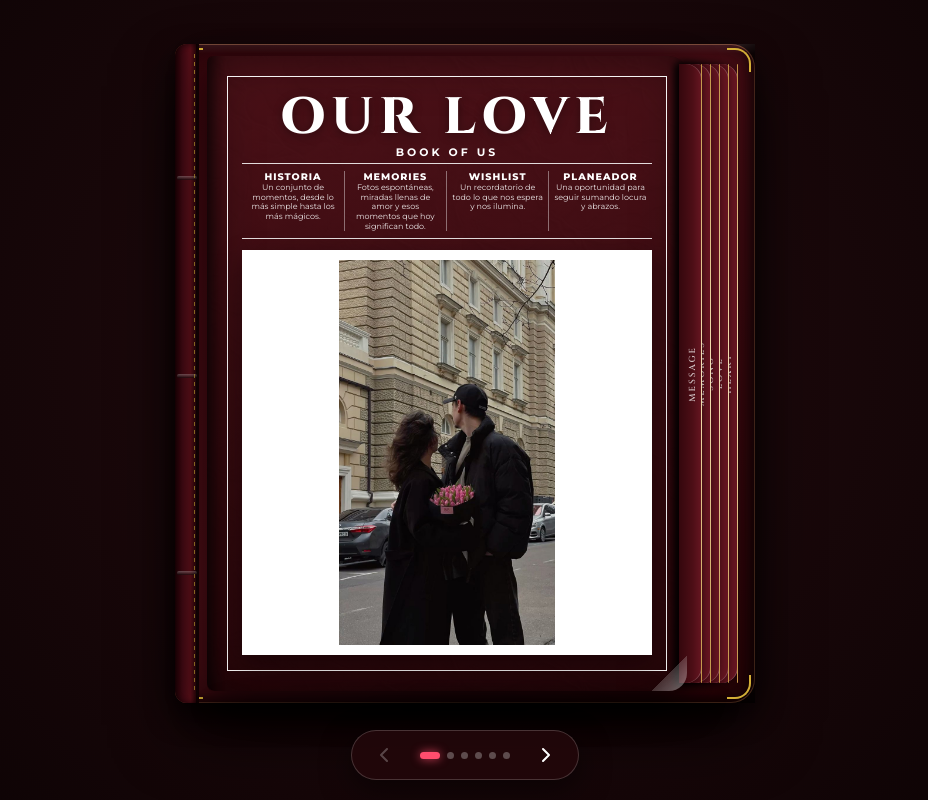
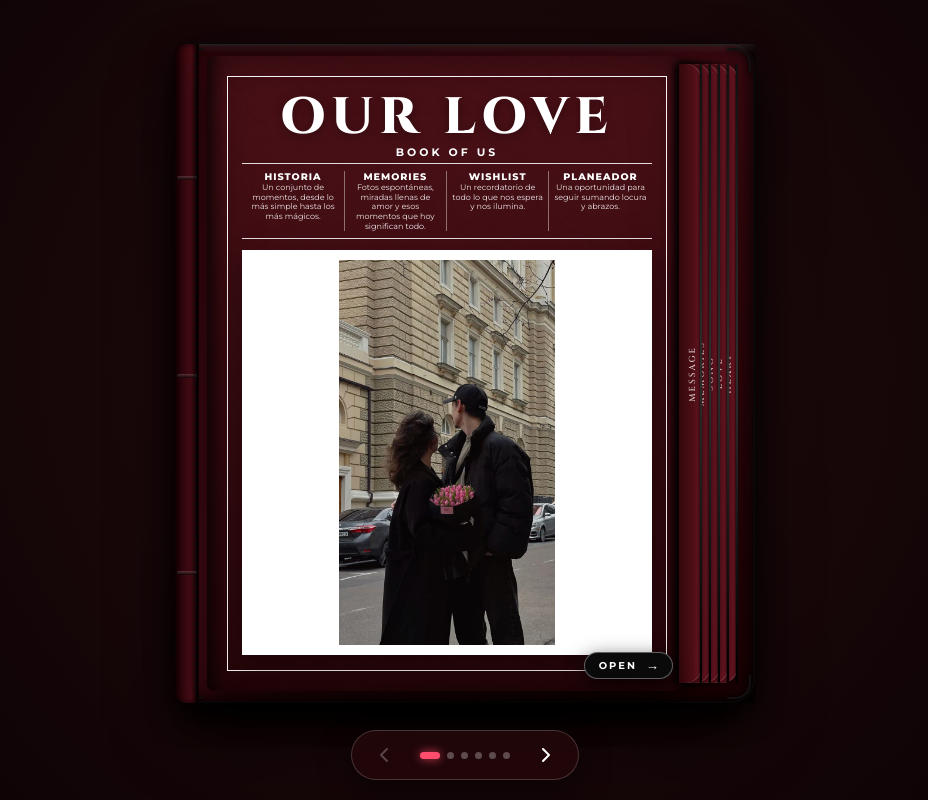
Before and after one commit to ayahmohamed1/love-book, a React (Vite) app: page / in a window 1280 px wide. Shown: the whole page, without its empty margins (175-1103 px from the left). Built offline with nearby package versions, Linux system fonts and the light colour scheme; a web font is replaced by a local one.

Commit message:
style: replace yellow with luxury black, remove transparent corner overlay, add chic minimalist flip indicators

```diff
--- a/src/components/BookContainer.jsx
+++ b/src/components/BookContainer.jsx
@@ -62,7 +62,7 @@ export function BookContainer({ content }) {
     setTargetPage(target);
     sounds.playPageFlip();
 
-    // 600ms realistic 3D book leaf curl animation
+    // 600ms realistic 3D page turn
     setTimeout(() => {
       setCurrentPage(target);
       setIsFlipping(false);
@@ -103,8 +103,12 @@ export function BookContainer({ content }) {
   // Click on page: left side flips back, right side flips forward
   const handlePageClick = (e) => {
     if (['BUTTON', 'INPUT', 'A'].includes(e.target.tagName)) return;
-    // Don't flip if clicking inside music card or photo lightbox
-    if (e.target.closest('.compact-music-card') || e.target.closest('.lightbox-content')) return;
+    // Don't flip if clicking inside music card, chic button, or photo lightbox
+    if (
+      e.target.closest('.compact-music-card') ||
+      e.target.closest('.lightbox-content') ||
+      e.target.closest('.chic-flip-indicator')
+    ) return;
 
     const rect = e.currentTarget.getBoundingClientRect();
     const clickX = e.clientX - rect.left;
@@ -147,22 +151,22 @@ export function BookContainer({ content }) {
       {/* 3D Physical Scrapbook Container */}
       <div className="book-3d-scene">
 
-        {/* Hardcover Base Backplate (الغلاف الصلب الخارجي يبرز بوضوح حول الصفحات) */}
+        {/* Hardcover Base Backplate (الغلاف الصلب الخارجي بلمسة سوداء فاخرة وبدون أي زوايا صفراء) */}
         <div className="hardcover-book-base">
 
-          {/* Vintage Ornate Brass Corner Protectors on Hardcover */}
+          {/* Sleek Black Metallic Corner Protectors on Hardcover */}
           <div className="cover-corner-bracket top-left"></div>
           <div className="cover-corner-bracket top-right"></div>
           <div className="cover-corner-bracket bottom-left"></div>
           <div className="cover-corner-bracket bottom-right"></div>
 
-          {/* Hardcover Spine Column with 3D Depth & Stitched Hinges */}
+          {/* Hardcover Spine Column with 3D Depth & Sleek Black Stitched Hinges */}
           <div className="hardcover-spine-column">
             <div className="spine-fold-shadow"></div>
             <div className="spine-embossed-ridge ridge-1"></div>
             <div className="spine-embossed-ridge ridge-2"></div>
             <div className="spine-embossed-ridge ridge-3"></div>
-            <div className="spine-gold-stitch"></div>
+            <div className="spine-black-stitch"></div>
           </div>
 
           {/* Left Stacked Pages (الورق المقلوب المتجمع على الشمال) */}
@@ -193,7 +197,7 @@ export function BookContainer({ content }) {
               {isFlipping && <div className="underlying-page-shadow"></div>}
             </div>
 
-            {/* Right Stacked Pages (صفحات الكتاب المتتالية المرصوصة خلف الصفحة زي الصورة المرجعية) */}
+            {/* Right Stacked Pages (صفحات الكتاب المتتالية المرصوصة خلف الصفحة مع لمسات سوداء راقية) */}
             <div className="staggered-pages-stack-right">
               {Array.from({ length: totalPages - 1 - currentPage }).map((_, idx) => {
                 const pIdx = currentPage + 1 + idx;
@@ -213,7 +217,7 @@ export function BookContainer({ content }) {
                     title={`انتقل إلى: ${pageNames[pIdx]?.label || `صفحة ${pIdx + 1}`}`}
                   >
                     <span className="tab-vertical-hint">{pageNames[pIdx]?.title}</span>
-                    <div className="tab-gilded-edge"></div>
+                    <div className="tab-black-edge"></div>
                   </div>
                 );
               })}
@@ -228,12 +232,12 @@ export function BookContainer({ content }) {
                   <div className="leaf-shading-glare front-glare"></div>
                 </div>
 
-                {/* Back face of leaf: luxury burgundy scrapbook texture with gold crest */}
+                {/* Back face of leaf: luxury burgundy scrapbook texture with black/silver crest */}
                 <div className="leaf-face leaf-face-back">
                   <div className="scrapbook-page-back-canvas">
                     <div className="back-damask-motif">
                       <div className="back-heart-crest">❦</div>
-                      <div className="back-gold-rule"></div>
+                      <div className="back-monogram-rule"></div>
                       <span className="back-book-title">BOOK OF US</span>
                     </div>
                   </div>
@@ -245,12 +249,35 @@ export function BookContainer({ content }) {
             {/* Inner Gutter Shadow (ثنية الكتاب الداخلية) */}
             <div className="book-inner-gutter-shadow"></div>
 
-            {/* Corner Curl Peek Indicators */}
+            {/* Chic Minimalist Page Turn Hint (أنيق ومودرن جداً وبدون أي جزء شفاف يغطي الصور) */}
             {currentPage < totalPages - 1 && !isFlipping && (
-              <div className="corner-curl-peek next-curl" title="الصفحة التالية"></div>
+              <div
+                className={`chic-flip-indicator next-indicator ${currentPage === 0 ? 'is-cover-badge' : ''}`}
+                onClick={(e) => {
+                  e.stopPropagation();
+                  flipForward();
+                }}
+                title={currentPage === 0 ? "افتح الكتاب" : "الصفحة التالية"}
+              >
+                <span className="chic-indicator-text">
+                  {currentPage === 0 ? "OPEN" : "FLIP"}
+                </span>
+                <span className="chic-indicator-arrow">→</span>
+              </div>
             )}
+
             {currentPage > 0 && !isFlipping && (
-              <div className="corner-curl-peek prev-curl" title="الصفحة السابقة"></div>
+              <div
+                className="chic-flip-indicator prev-indicator"
+                onClick={(e) => {
+                  e.stopPropagation();
+                  flipBackward();
+                }}
+                title="الصفحة السابقة"
+              >
+                <span className="chic-indicator-arrow">←</span>
+                <span className="chic-indicator-text">BACK</span>
+              </div>
             )}
           </div>
 
--- a/src/data/bookContent.js
+++ b/src/data/bookContent.js
@@ -12,7 +12,7 @@ export const bookContent = {
     burgundy: "#4a1017",
     burgundyDark: "#2e070c",
     burgundyAccent: "#6b1723",
-    goldScript: "#e29b62",
+    blackScript: "#111111",
     white: "#ffffff",
   },
 
--- a/src/index.css
+++ b/src/index.css
@@ -9,7 +9,7 @@
   --burgundy-dark: #2a060a;
   --burgundy-accent: #6b1723;
   --burgundy-glow: #e63946;
-  --gold-script: #e29b62;
+  --gold-script: #111111;
   --card-cream: #fbf8f3;
   --paper-white: #ffffff;
   --shadow-book-3d: 0 30px 75px -15px rgba(10, 2, 4, 0.85), 0 12px 30px rgba(0, 0, 0, 0.45);
@@ -69,17 +69,17 @@ body {
   margin-top: -0.5rem;
 }
 
-/* Hardcover Base Backplate (الغلاف الخارجي الصلب يبرز بوضوح حول الصفحات) */
+/* Hardcover Base Backplate (الغلاف الخارجي الصلب بلمسة سوداء فاخرة بدون أي لون أصفر) */
 .hardcover-book-base {
   position: relative;
-  background: linear-gradient(135deg, #3a060d 0%, #4d0e16 45%, #280407 100%);
+  background: linear-gradient(135deg, #32050a 0%, #460b13 45%, #1e0204 100%);
   border-radius: 12px 24px 24px 12px;
   padding: 12px clamp(32px, 7vw, 68px) 12px clamp(24px, 5vw, 32px);
   box-shadow:
-    0 32px 70px -10px rgba(0, 0, 0, 0.92),
-    0 12px 28px rgba(0, 0, 0, 0.65),
-    inset 0 0 0 1px rgba(226, 155, 98, 0.35),
-    inset 0 0 35px rgba(0, 0, 0, 0.7);
+    0 32px 70px -10px rgba(0, 0, 0, 0.95),
+    0 12px 28px rgba(0, 0, 0, 0.72),
+    inset 0 0 0 1.5px #111111,
+    inset 0 0 35px rgba(0, 0, 0, 0.85);
   display: flex;
   align-items: center;
   justify-content: center;
@@ -90,12 +90,12 @@ body {
 .hardcover-book-base:hover {
   transform: translateY(-2px);
   box-shadow:
-    0 38px 85px -10px rgba(0, 0, 0, 0.96),
-    0 16px 36px rgba(0, 0, 0, 0.75),
-    inset 0 0 0 1px rgba(226, 155, 98, 0.45);
+    0 38px 85px -10px rgba(0, 0, 0, 0.98),
+    0 16px 36px rgba(0, 0, 0, 0.8),
+    inset 0 0 0 1.5px #000000;
 }
 
-/* Vintage Brass / Gold Corner Protectors on Hardcover */
+/* Sleek Obsidian Black Corner Protectors on Hardcover */
 .cover-corner-bracket {
   position: absolute;
   width: 24px;
@@ -107,33 +107,37 @@ body {
 .cover-corner-bracket.top-left {
   top: 4px;
   left: 4px;
-  border-top: 2.5px solid #d4af37;
-  border-left: 2.5px solid #d4af37;
+  border-top: 2.5px solid #111111;
+  border-left: 2.5px solid #111111;
   border-top-left-radius: 8px;
+  filter: drop-shadow(0 1px 2px rgba(0, 0, 0, 0.8));
 }
 
 .cover-corner-bracket.top-right {
   top: 4px;
   right: 4px;
-  border-top: 2.5px solid #d4af37;
-  border-right: 2.5px solid #d4af37;
+  border-top: 2.5px solid #111111;
+  border-right: 2.5px solid #111111;
   border-top-right-radius: 16px;
+  filter: drop-shadow(0 1px 2px rgba(0, 0, 0, 0.8));
 }
 
 .cover-corner-bracket.bottom-left {
   bottom: 4px;
   left: 4px;
-  border-bottom: 2.5px solid #d4af37;
-  border-left: 2.5px solid #d4af37;
+  border-bottom: 2.5px solid #111111;
+  border-left: 2.5px solid #111111;
   border-bottom-left-radius: 8px;
+  filter: drop-shadow(0 1px 2px rgba(0, 0, 0, 0.8));
 }
 
 .cover-corner-bracket.bottom-right {
   bottom: 4px;
   right: 4px;
-  border-bottom: 2.5px solid #d4af37;
-  border-right: 2.5px solid #d4af37;
+  border-bottom: 2.5px solid #111111;
+  border-right: 2.5px solid #111111;
   border-bottom-right-radius: 16px;
+  filter: drop-shadow(0 1px 2px rgba(0, 0, 0, 0.8));
 }
 
 /* Hardcover Spine Column with 3D Depth & Stitched Hinges */
@@ -143,10 +147,10 @@ body {
   top: 0;
   bottom: 0;
   width: 24px;
-  background: linear-gradient(to right, #1a0205 0%, #3e0912 35%, #560f18 65%, #220306 100%);
+  background: linear-gradient(to right, #120103 0%, #34070e 35%, #4a0d15 65%, #180204 100%);
   border-radius: 12px 0 0 12px;
   z-index: 30;
-  box-shadow: inset -2px 0 6px rgba(0, 0, 0, 0.65);
+  box-shadow: inset -2px 0 6px rgba(0, 0, 0, 0.75);
   pointer-events: none;
 }
 
@@ -156,7 +160,7 @@ body {
   top: 0;
   bottom: 0;
   width: 3px;
-  background: linear-gradient(to right, rgba(0, 0, 0, 0.6), transparent);
+  background: linear-gradient(to right, rgba(0, 0, 0, 0.7), transparent);
 }
 
 .spine-embossed-ridge {
@@ -164,7 +168,7 @@ body {
   left: 2px;
   right: 2px;
   height: 4px;
-  background: linear-gradient(to bottom, rgba(255, 255, 255, 0.28), rgba(0, 0, 0, 0.5));
+  background: linear-gradient(to bottom, rgba(255, 255, 255, 0.18), rgba(0, 0, 0, 0.6));
   border-radius: 2px;
 }
 
@@ -172,14 +176,14 @@ body {
 .spine-embossed-ridge.ridge-2 { top: 50%; }
 .spine-embossed-ridge.ridge-3 { top: 80%; }
 
-.spine-gold-stitch {
+.spine-black-stitch {
   position: absolute;
   right: 4px;
   top: 10px;
   bottom: 10px;
-  width: 1px;
-  background: repeating-linear-gradient(to bottom, #d4af37 0px, #d4af37 4px, transparent 4px, transparent 8px);
-  opacity: 0.65;
+  width: 1.5px;
+  background: repeating-linear-gradient(to bottom, #111111 0px, #111111 4px, transparent 4px, transparent 8px);
+  opacity: 0.85;
 }
 
 /* Left Stacked Pages (الورق المقلوب المتجمع على الشمال) */
@@ -257,14 +261,15 @@ body {
   pointer-events: none;
 }
 
-.tab-gilded-edge {
+.tab-black-edge {
   position: absolute;
   right: 0;
   top: 0;
   bottom: 0;
-  width: 1.5px;
-  background: linear-gradient(to bottom, #c29547 0%, #f6e0b5 50%, #c29547 100%);
+  width: 2px;
+  background: linear-gradient(to bottom, #111111 0%, #2e2e2e 50%, #000000 100%);
   border-radius: 0 16px 16px 0;
+  box-shadow: -1px 0 2px rgba(0, 0, 0, 0.6);
 }
 
 /* The Inner Book Pages Deck (مسرح الصفحات النشطة) */
@@ -390,7 +395,7 @@ body {
 .scrapbook-page-back-canvas {
   width: calc(100% - 2rem);
   height: calc(100% - 2rem);
-  border: 1.5px dashed rgba(226, 155, 98, 0.35);
+  border: 1.5px dashed rgba(255, 255, 255, 0.22);
   border-radius: 12px;
   display: flex;
   align-items: center;
@@ -408,14 +413,14 @@ body {
 
 .back-heart-crest {
   font-size: 2.2rem;
-  color: var(--gold-script);
-  text-shadow: 0 0 12px rgba(226, 155, 98, 0.5);
+  color: #111111;
+  text-shadow: 0 0 10px rgba(255, 255, 255, 0.45);
 }
 
-.back-gold-rule {
+.back-monogram-rule {
   width: 70px;
   height: 1.5px;
-  background: linear-gradient(to right, transparent, #e29b62, transparent);
+  background: linear-gradient(to right, transparent, #111111, transparent);
 }
 
 .back-book-title {
@@ -468,26 +473,82 @@ body {
   border-radius: 6px 0 0 6px;
 }
 
-/* Corner Curl Peek Indicators */
-.corner-curl-peek {
+/* =========================================================================
+   CHIC LUXURY PAGE TURN INDICATOR BADGES
+   (تصميم أنيق ومودرن وفاخر وبدون أي أجزاء شفافة تغطي الصور أو الغلاف)
+   ========================================================================= */
+.chic-flip-indicator {
   position: absolute;
-  bottom: 0;
-  width: 36px;
-  height: 36px;
-  pointer-events: none;
-  z-index: 35;
+  bottom: 12px;
+  z-index: 55;
+  display: flex;
+  align-items: center;
+  gap: 6px;
+  background: #0d0d0d;
+  color: #ffffff;
+  border: 1px solid rgba(255, 255, 255, 0.28);
+  border-radius: 9999px;
+  padding: 5px 12px;
+  font-family: 'Montserrat', sans-serif;
+  font-size: 0.62rem;
+  font-weight: 700;
+  letter-spacing: 2px;
+  text-transform: uppercase;
+  cursor: pointer;
+  box-shadow: 0 4px 16px rgba(0, 0, 0, 0.6), inset 0 1px 0 rgba(255, 255, 255, 0.15);
+  transition: all 0.25s cubic-bezier(0.2, 0.8, 0.2, 1);
+  user-select: none;
 }
 
-.corner-curl-peek.next-curl {
-  right: 0;
-  background: linear-gradient(135deg, transparent 50%, rgba(255, 255, 255, 0.18) 50%, rgba(255, 255, 255, 0.42) 100%);
-  border-radius: 0 0 18px 0;
+.chic-flip-indicator:hover {
+  background: #000000;
+  border-color: rgba(255, 255, 255, 0.65);
+  transform: translateY(-2px) scale(1.06);
+  box-shadow: 0 6px 22px rgba(0, 0, 0, 0.85);
 }
 
-.corner-curl-peek.prev-curl {
-  left: 0;
-  background: linear-gradient(225deg, transparent 50%, rgba(255, 255, 255, 0.18) 50%, rgba(255, 255, 255, 0.42) 100%);
-  border-radius: 0 0 0 6px;
+.chic-flip-indicator.next-indicator {
+  right: 14px;
+}
+
+.chic-flip-indicator.prev-indicator {
+  left: 14px;
+}
+
+.chic-flip-indicator.is-cover-badge {
+  background: #0a0a0a;
+  border: 1px solid rgba(255, 255, 255, 0.35);
+  padding: 6px 14px;
+  box-shadow: 0 6px 20px rgba(0, 0, 0, 0.7);
+}
+
+.chic-indicator-arrow {
+  display: inline-block;
+  font-size: 0.82rem;
+  line-height: 1;
+  transition: transform 0.2s ease;
+}
+
+.next-indicator .chic-indicator-arrow {
+  animation: chicNudgeForward 1.6s ease-in-out infinite;
+}
+
+.prev-indicator .chic-indicator-arrow {
+  animation: chicNudgeBackward 1.6s ease-in-out infinite;
+}
+
+@keyframes chicNudgeForward {
+  0%, 100% { transform: translateX(0); }
+  50% { transform: translateX(3px); }
+}
+
+@keyframes chicNudgeBackward {
+  0%, 100% { transform: translateX(0); }
+  50% { transform: translateX(-3px); }
+}
+
+.chic-indicator-text {
+  letter-spacing: 2px;
 }
 
 /* Hardcover Overhang Rims (بروز أطراف الغلاف) */
```
